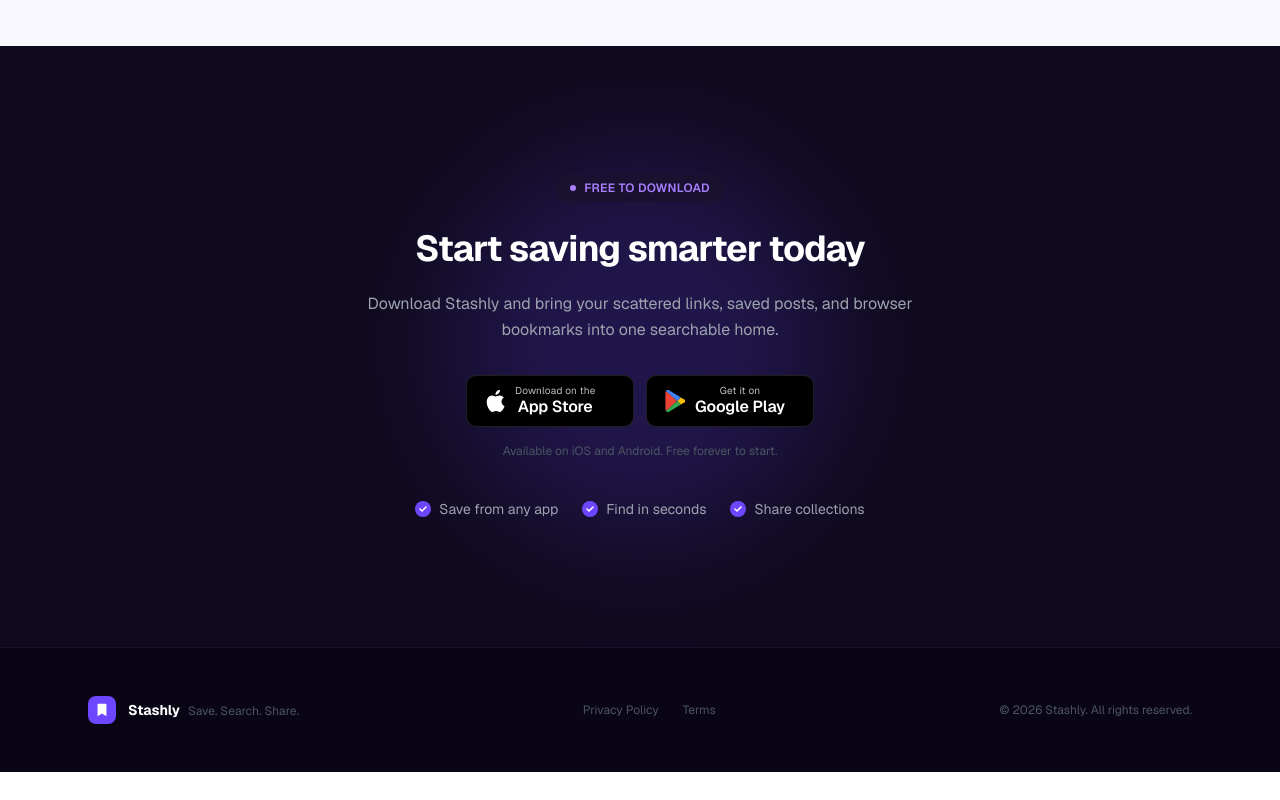
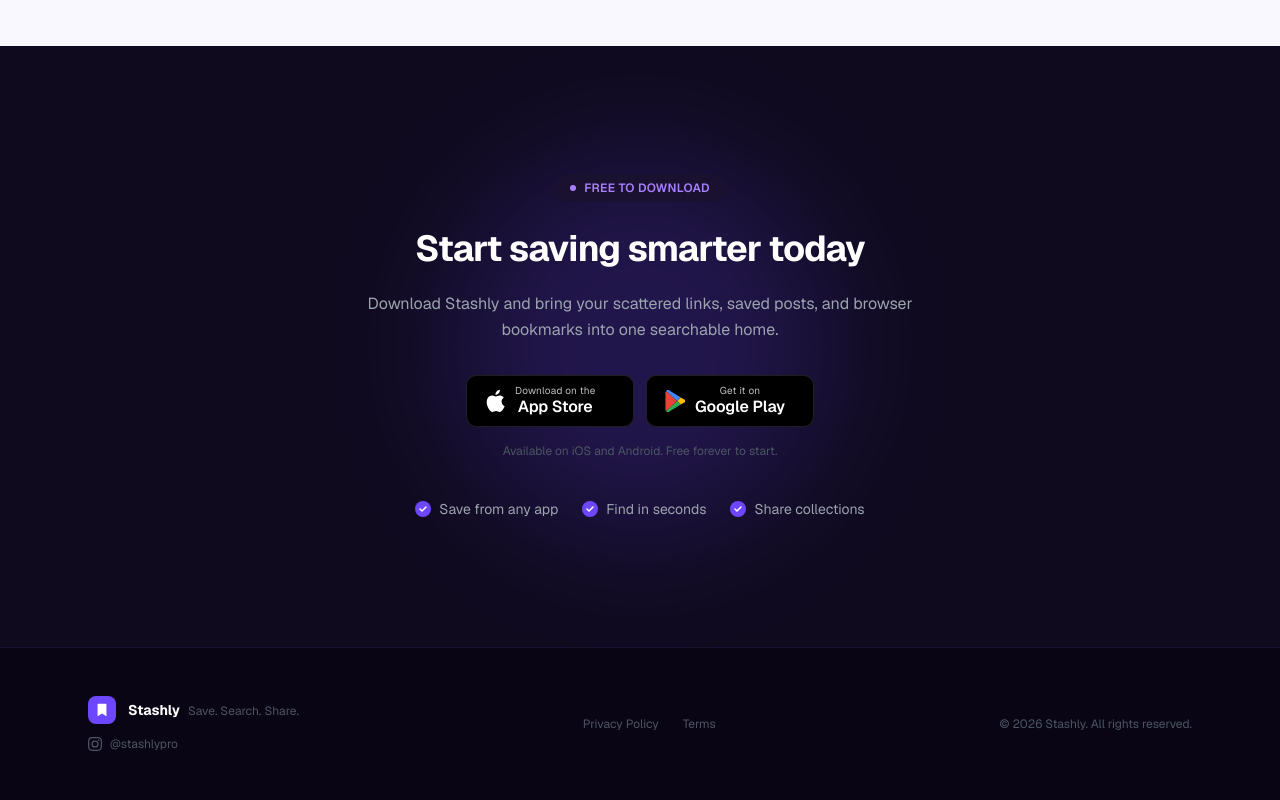
Before and after one commit to nitinmadelyn/stashly-web, a Next.js app: page / in a window 1280 px wide. Shown: the part 7583-8383 px from the top of the page. Before the commit the page ends 8355 px from the top, so only its background shows below. Built offline with nearby package versions, Linux system fonts and the light colour scheme.

Commit message:
add instagram

```diff
--- a/src/components/Footer.tsx
+++ b/src/components/Footer.tsx
@@ -13,7 +13,8 @@
     >
       <div className="mx-auto max-w-6xl px-6">
         <div className="flex flex-col items-center justify-between gap-6 sm:flex-row">
-          {/* Logo + tagline */}
+          {/* Logo + tagline + Instagram */}
+          <div className="flex flex-col gap-3">
             <div className="flex items-center gap-3">
               <div
                 className="flex h-7 w-7 items-center justify-center rounded-lg"
@@ -40,6 +41,22 @@
                   Save. Search. Share.
                 </span>
               </div>
+            </div>
+            <a
+              href="https://www.instagram.com/stashlypro"
+              target="_blank"
+              rel="noopener noreferrer"
+              aria-label="Stashly on Instagram"
+              className="flex items-center gap-2 w-fit transition-colors duration-150"
+              style={{ color: '#4B5563' }}
+              onMouseEnter={(e) => (e.currentTarget.style.color = '#E1306C')}
+              onMouseLeave={(e) => (e.currentTarget.style.color = '#4B5563')}
+            >
+              <svg width="14" height="14" viewBox="0 0 24 24" fill="currentColor" aria-hidden="true">
+                <path d="M12 2.2c3.2 0 3.6 0 4.9.1 3.3.1 4.8 1.7 4.9 4.9.1 1.3.1 1.6.1 4.8 0 3.2 0 3.6-.1 4.8-.1 3.2-1.7 4.8-4.9 4.9-1.3.1-1.6.1-4.9.1-3.2 0-3.6 0-4.8-.1-3.3-.1-4.8-1.7-4.9-4.9C2.2 15.6 2.2 15.2 2.2 12c0-3.2 0-3.6.1-4.8C2.4 3.9 4 2.3 7.2 2.3c1.2-.1 1.6-.1 4.8-.1zM12 0C8.7 0 8.3 0 7.1.1 2.7.3.3 2.7.1 7.1.0 8.3 0 8.7 0 12c0 3.3 0 3.7.1 4.9.2 4.4 2.6 6.8 7 7C8.3 24 8.7 24 12 24c3.3 0 3.7 0 4.9-.1 4.4-.2 6.8-2.6 7-7 .1-1.2.1-1.6.1-4.9 0-3.3 0-3.7-.1-4.9C23.7 2.7 21.3.3 16.9.1 15.7 0 15.3 0 12 0zm0 5.8a6.2 6.2 0 1 0 0 12.4A6.2 6.2 0 0 0 12 5.8zm0 10.2a4 4 0 1 1 0-8 4 4 0 0 1 0 8zm6.4-11.8a1.4 1.4 0 1 0 0 2.8 1.4 1.4 0 0 0 0-2.8z" />
+              </svg>
+              <span className="text-xs">@stashlypro</span>
+            </a>
           </div>
 
           {/* Links */}
```
Lines whose indentation alone changed are shown as unchanged.
